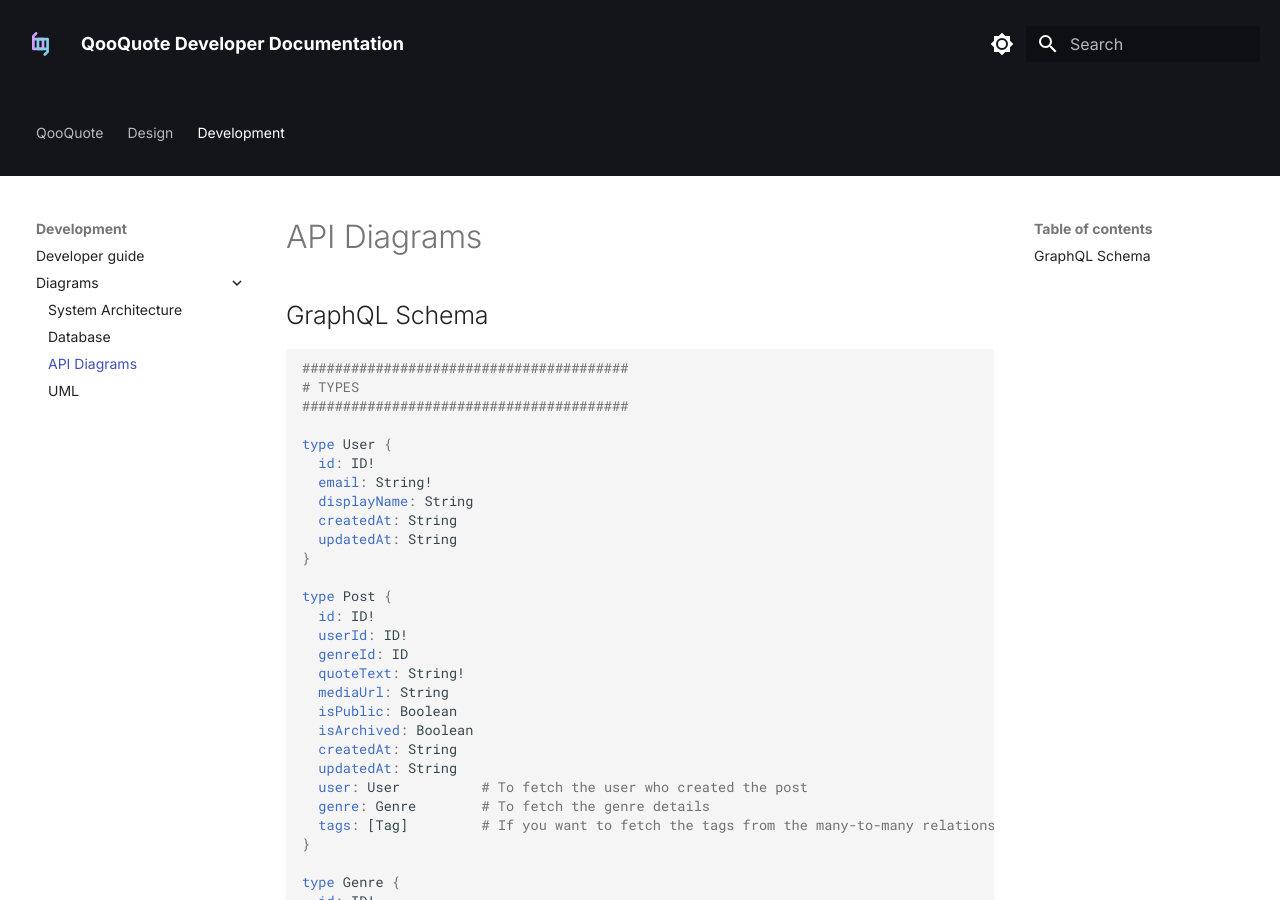
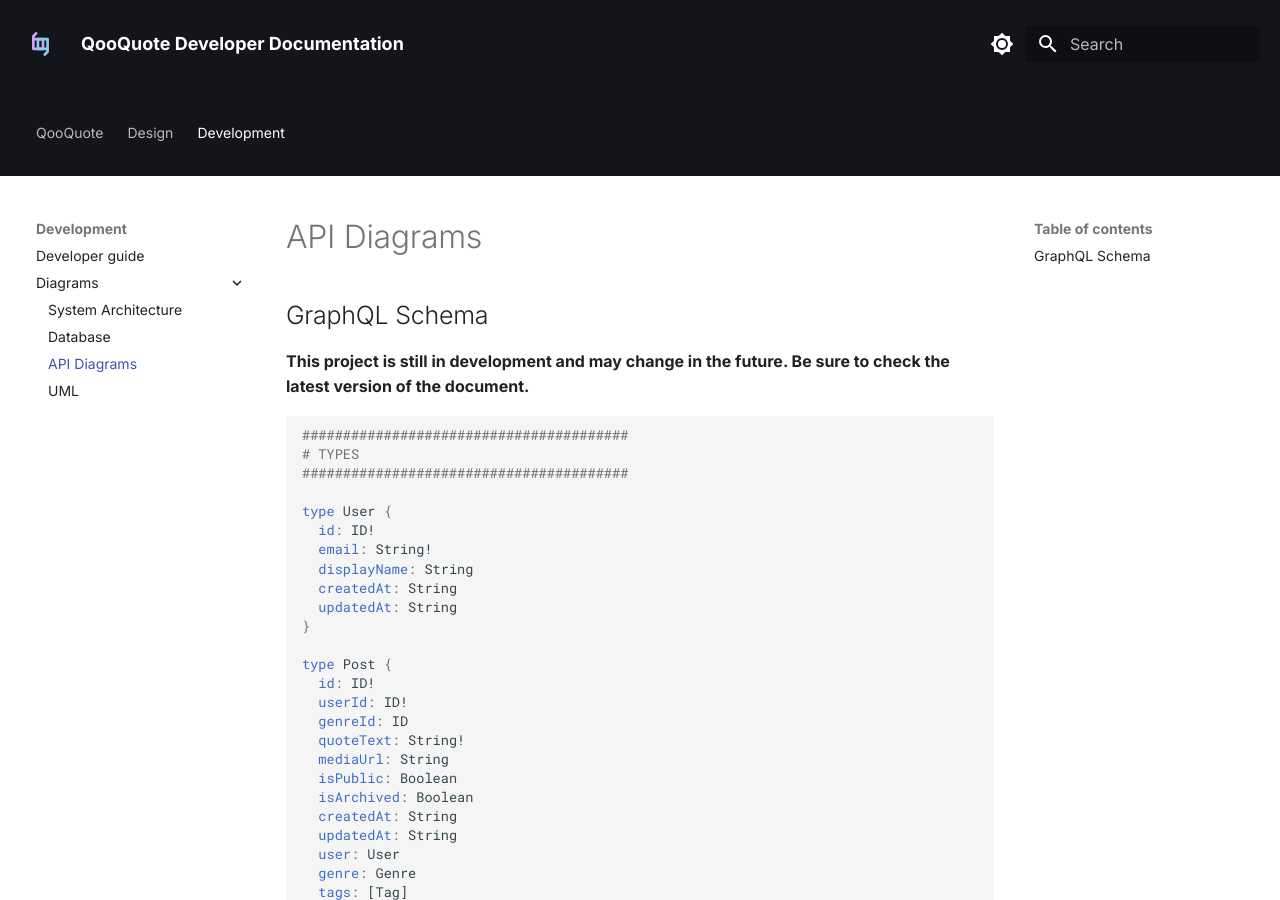
Before and after one commit to abdurrahimagca/docs-QooQuote, an MkDocs documentation site: the page built from docs/development/diagrams/2.api.md, in a window 1280 px wide and 900 px high. Built offline with MkDocs 1.6.1 and Material for MkDocs 9.7.7, drawn with Linux system fonts in a browser that asks for light colours; some of the changed text lies outside the part shown.

Commit message:
Update documentation: fix image path in system diagram, add development notice in API and UML diagrams

````diff
--- a/docs/development/diagrams/2.api.md
+++ b/docs/development/diagrams/2.api.md
@@ -2,6 +2,7 @@
 
 ## GraphQL Schema
 
+**This project is still in development and may change in the future. Be sure to check the latest version of the document.**
 
 ```graphql
 ########################################
@@ -26,10 +27,10 @@
   isArchived: Boolean
   createdAt: String
   updatedAt: String
-  user: User          # To fetch the user who created the post
-  genre: Genre        # To fetch the genre details
-  tags: [Tag]         # If you want to fetch the tags from the many-to-many relationship
-}
+  user: User
+  genre: Genre
+  tags: [Tag]
+  }
 
 type Genre {
   id: ID!
````
Also changed, not shown: other parts of docs/development/diagrams/2.api.md (+1 -1 lines), docs/development/diagrams/0.system.md (+1 -1 lines), docs/development/diagrams/3.uml.md (+3 -1 lines).
